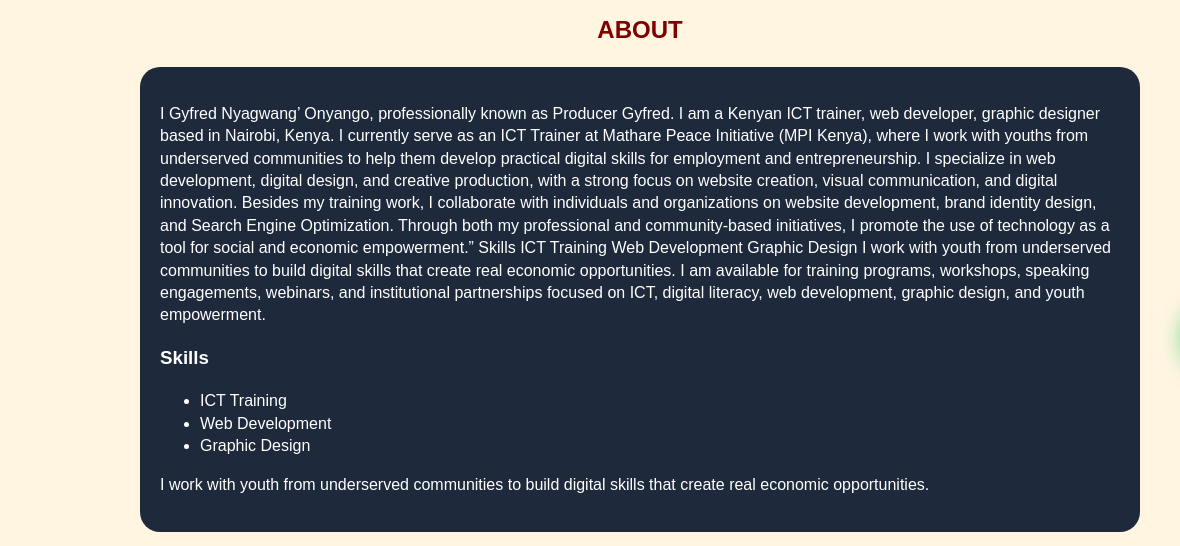
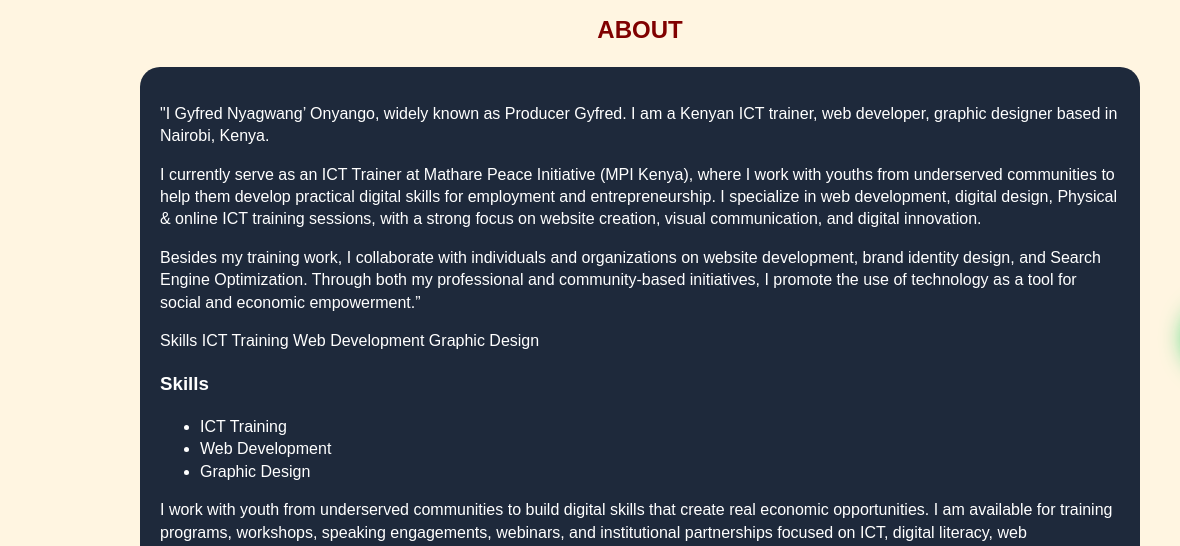
Before and after one commit to producergyfred/portfolio, a plain HTML site: page index.html in a window 1280 px wide. Shown: the part 402-948 px from the top of the page, 0-1180 px from the left. Drawn offline with Linux system fonts and the light colour scheme.

Commit message:
Update index.html

```diff
--- a/index.html
+++ b/index.html
@@ -435,20 +435,20 @@ form button:hover {
     <a href="#contact">Contact</a>
   </div>
  </header>
-
 <section id="about">
   <h2>ABOUT</h2>
   <div class="card">
     <p>
-     I Gyfred Nyagwang’ Onyango, professionally known as Producer Gyfred. I am a Kenyan ICT trainer, web developer, graphic designer based in Nairobi, Kenya. I currently serve as an ICT Trainer at Mathare Peace Initiative (MPI Kenya), where I work with youths from underserved communities to help them develop practical digital skills for employment and entrepreneurship. I specialize in web development, digital design, and creative production, with a strong focus on website creation, visual communication, and digital innovation. Besides my training work, I collaborate with individuals and organizations on website development, brand identity design, and Search Engine Optimization. Through both my professional and community-based initiatives, I promote the use of technology as a tool for social and economic empowerment.”
+     "I Gyfred Nyagwang’ Onyango, widely known as Producer Gyfred. I am a Kenyan ICT trainer, web developer, graphic designer based in Nairobi, Kenya.</p>
+     <p>I currently serve as an ICT Trainer at Mathare Peace Initiative (MPI Kenya), where I work with youths from underserved communities to help them develop practical digital skills for employment and entrepreneurship. I specialize in web development, digital design, Physical & online ICT training sessions, with a strong focus on website creation, visual communication, and digital innovation.</p>
+     <p>Besides my training work, I collaborate with individuals and organizations on website development, brand identity design, and Search Engine Optimization. Through both my professional and community-based initiatives, I promote the use of technology as a tool for social and economic empowerment.”</p>
 
 Skills
 ICT Training
 Web Development
 Graphic Design
-I work with youth from underserved communities to build digital skills that create real economic opportunities. I am available for training programs, workshops, speaking engagements, webinars, and institutional partnerships focused on ICT, digital literacy, web development, graphic design, and youth empowerment.
-    </p>
-    <h3>Skills</h3>
+
+<h3>Skills</h3>
 
     <ul>
       <li>ICT Training</li>
@@ -457,8 +457,8 @@ I work with youth from underserved communities to build digital skills that crea
     </ul>
 
     <p>
-      I work with youth from underserved communities
-      to build digital skills that create real economic opportunities.
+      <p>I work with youth from underserved communities to build digital skills that create real economic opportunities. I am available for training programs, workshops, speaking engagements, webinars, and institutional partnerships focused on ICT, digital literacy, web development, graphic design, and youth empowerment.
+    </p>
     </p>
   </div>
 </section>
```
